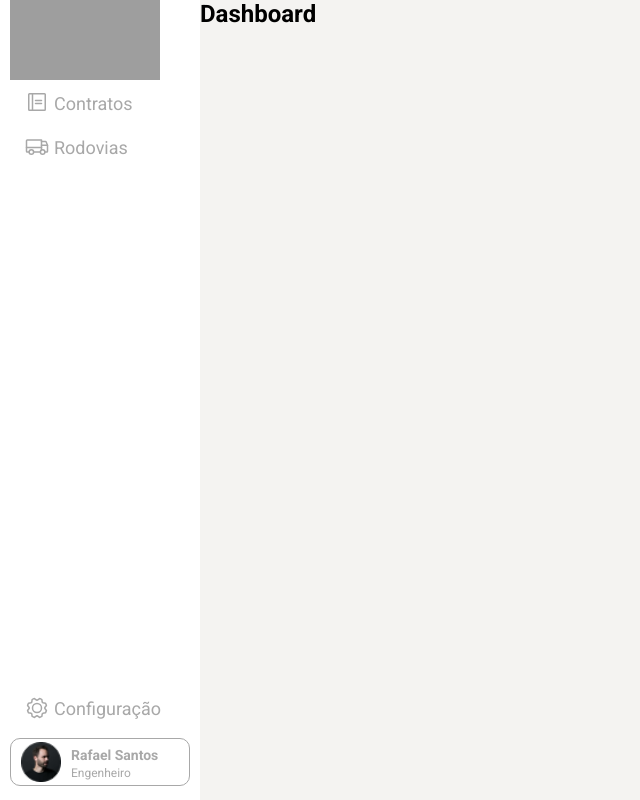
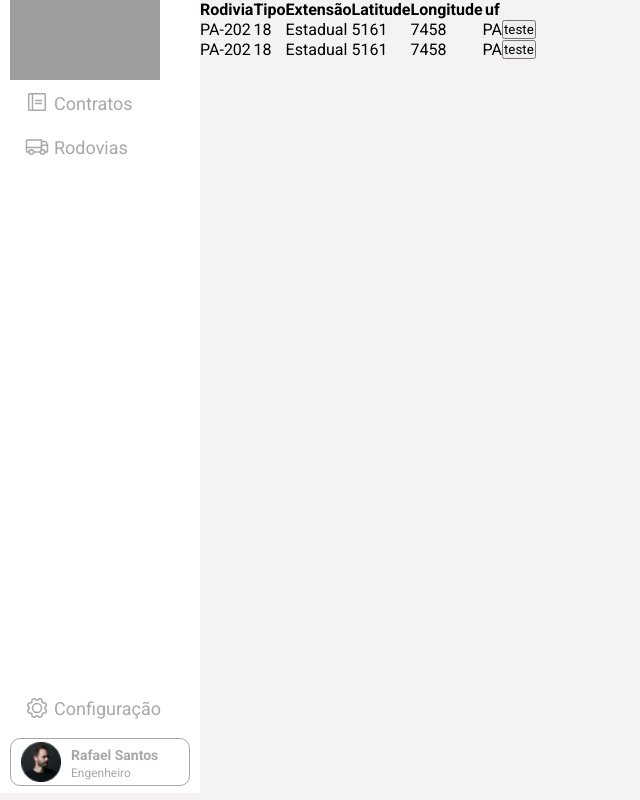
Before and after one commit to voncardoso/plataforma-encibra, a React (Create React App) app: page /dashboard in a window 1280 px wide. Shown: the whole page, without its empty margins (0-640 px from the left). Built offline with nearby package versions, Linux system fonts and the light colour scheme; grey boxes are pictures that could not be loaded.

Commit message:
Table estruturada

```diff
--- a/src/Pages/Dashboard.js
+++ b/src/Pages/Dashboard.js
@@ -1,13 +1,28 @@
 import { Sidbar } from "../components/Sidbar";
+import { Table } from "../components/Table";
 import { Container } from "./Dashboard_style";
 
 export function Dashboard (){
     return(
         <Container>
             <Sidbar />
+            <Table
+                d1="Rodivia"
+                d2="Tipo"
+                d3="Extensão"
+                d4="Latitude"
+                d5="Longitude"
+                d6="uf"
+                t1="PA-202"
+                t2="18"
+                t3="Estadual"
+                t4="5161"
+                t5="7458"
+                t6="PA"
+            />
             <div>
-                <h1>Dashboard</h1>
             </div>
+
         </Container>
     )
 }
--- /dev/null
+++ b/src/components/Table.js
@@ -0,0 +1,39 @@
+import { Container } from "./Table_style";
+
+export function Table({d1, d2, d3, d4, d5, d6, t1, t2, t3, t4, t5, t6}){
+    return(
+        <Container>
+            <thead>
+                <tr>
+                    <th>{d1}</th>
+                    <th>{d2}</th>
+                    <th>{d3}</th>
+                    <th>{d4}</th>
+                    <th>{d5}</th>
+                    <th>{d6}</th>
+                </tr>
+            </thead>
+            <tbody>
+                <tr>
+                    <td>{t1}</td>
+                    <td>{t2}</td>
+                    <td>{t3}</td>
+                    <td>{t4}</td>
+                    <td>{t5}</td>
+                    <td>{t6}</td>
+                    <td><button>teste</button></td>
+                </tr>
+                <tr>
+                    <td>{t1}</td>
+                    <td>{t2}</td>
+                    <td>{t3}</td>
+                    <td>{t4}</td>
+                    <td>{t5}</td>
+                    <td>{t6}</td>
+                    <td><button>teste</button></td>
+                </tr>
+            </tbody>
+
+        </Container>
+    )
+}
--- /dev/null
+++ b/src/components/Table_style.js
@@ -0,0 +1,6 @@
+import styled from "styled-components";
+
+
+export const Container = styled.section`
+
+`;
```
